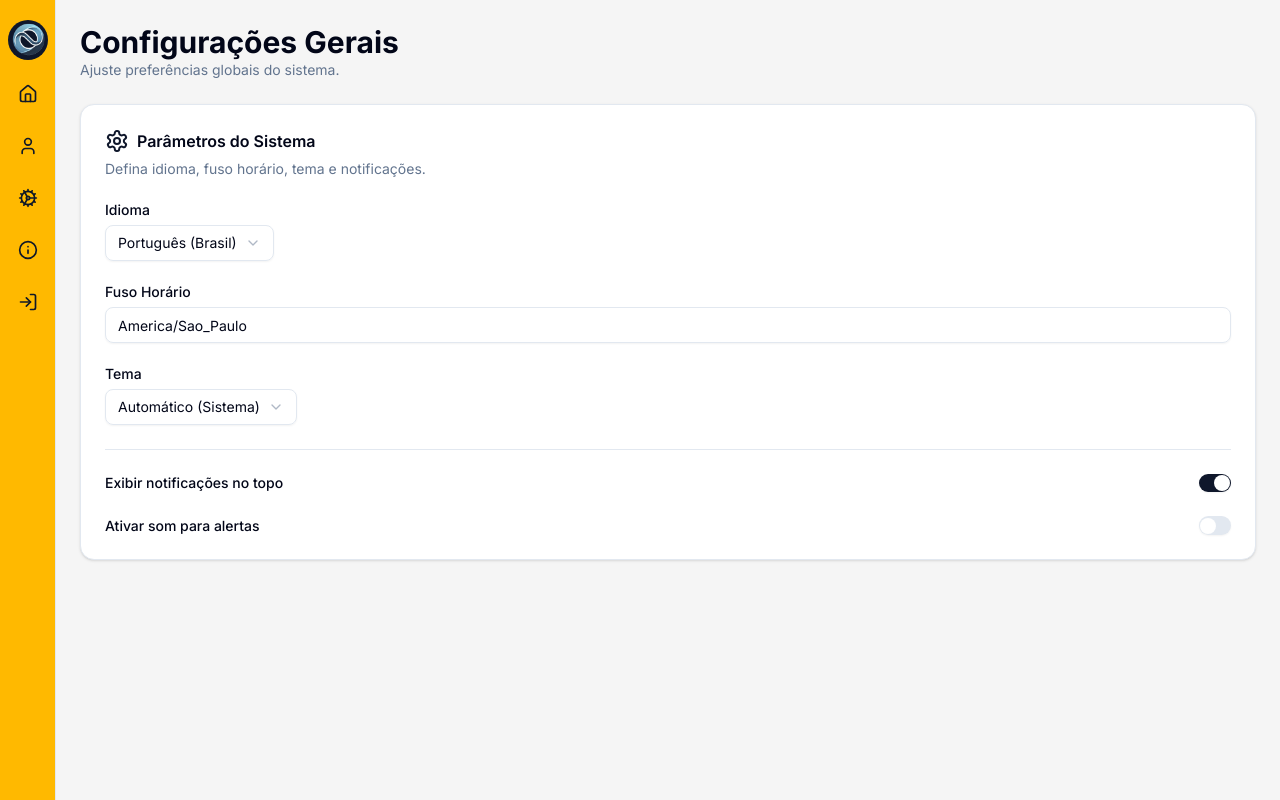
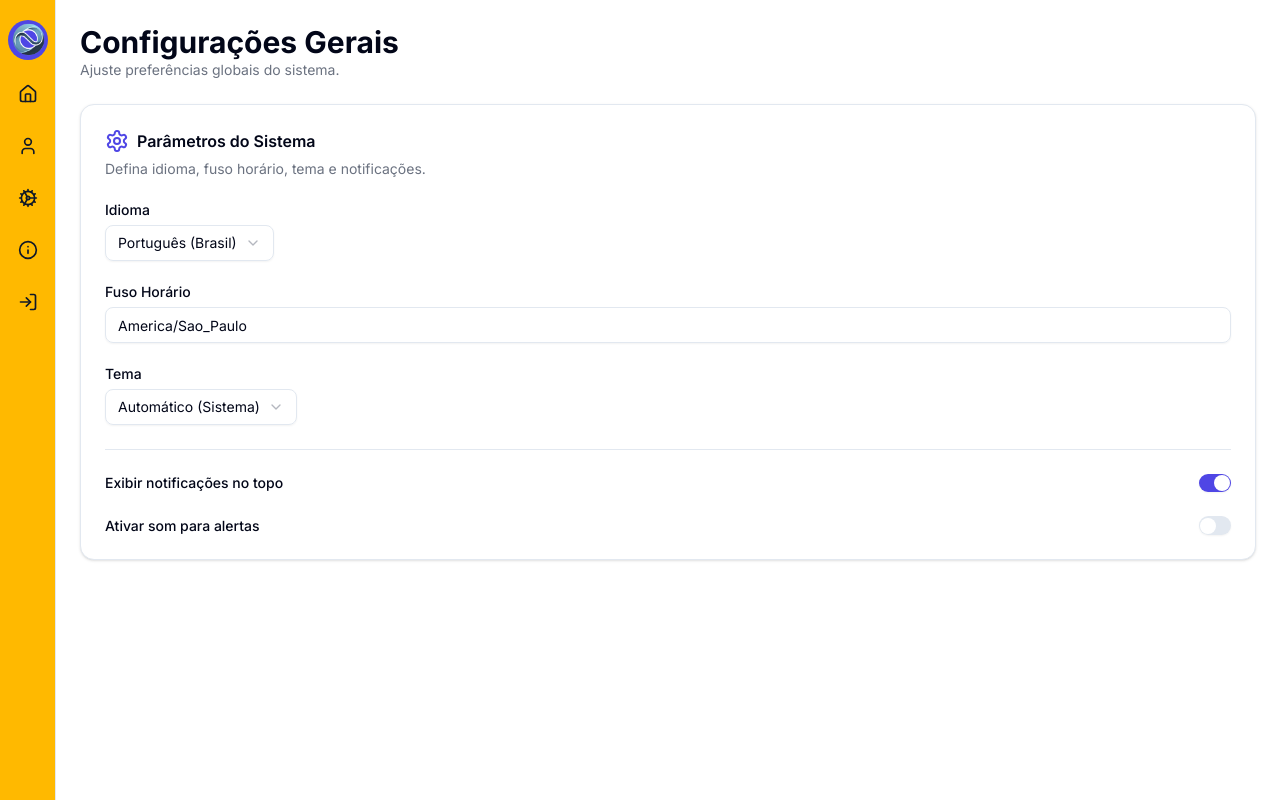
Before and after one commit to GuilhermeBritoFS1/Organize_deploy, a Next.js app in the folder organize/: page /settings/set_geral in a window 1280 px wide. Built offline with nearby package versions, Linux system fonts and the light colour scheme.

Commit message:
Atualizacao da pagina de configuraçoes - Mudança de tema (Escuro / Claro)

```diff
--- a/organize/package.json
+++ b/organize/package.json
@@ -37,6 +37,7 @@
     "flyonui": "^2.1.0",
     "lucide-react": "^0.484.0",
     "next": "^15.2.4",
+    "next-themes": "^0.4.6",
     "postcss": "^8.5.3",
     "radix-ui": "^1.1.3",
     "react": "^19.0.0",
--- a/organize/src/app/globals.css
+++ b/organize/src/app/globals.css
@@ -1,43 +1,38 @@
 @import "tailwindcss";
-
 @plugin "tailwindcss-animate";
 
 @custom-variant dark (&:is(.dark *));
 
-body {
-  font-family: Arial, sans-serif;
-  -webkit-font-smoothing: antialiased;
-  -moz-osx-font-smoothing: grayscale;
-  margin: 0;
-  padding: 0;
-  background-color: #f5f5f5;
-}
-
 :root {
   --radius: 0.625rem;
+
   --background: oklch(1 0 0);
   --foreground: oklch(0.129 0.042 264.695);
+
   --card: oklch(1 0 0);
   --card-foreground: oklch(0.129 0.042 264.695);
+
   --popover: oklch(1 0 0);
   --popover-foreground: oklch(0.129 0.042 264.695);
+
   --primary: oklch(0.208 0.042 265.755);
   --primary-foreground: oklch(0.984 0.003 247.858);
+
   --secondary: oklch(0.968 0.007 247.896);
   --secondary-foreground: oklch(0.208 0.042 265.755);
+
   --muted: oklch(0.968 0.007 247.896);
   --muted-foreground: oklch(0.554 0.046 257.417);
+
   --accent: oklch(0.968 0.007 247.896);
   --accent-foreground: oklch(0.208 0.042 265.755);
+
   --destructive: oklch(0.577 0.245 27.325);
+
   --border: oklch(0.929 0.013 255.508);
   --input: oklch(0.929 0.013 255.508);
   --ring: oklch(0.704 0.04 256.788);
-  --chart-1: oklch(0.646 0.222 41.116);
-  --chart-2: oklch(0.6 0.118 184.704);
-  --chart-3: oklch(0.398 0.07 227.392);
-  --chart-4: oklch(0.828 0.189 84.429);
-  --chart-5: oklch(0.769 0.188 70.08);
+
   --sidebar: oklch(0.984 0.003 247.858);
   --sidebar-foreground: oklch(0.129 0.042 264.695);
   --sidebar-primary: oklch(0.208 0.042 265.755);
@@ -48,30 +43,35 @@ body {
   --sidebar-ring: oklch(0.704 0.04 256.788);
 }
 
-.dark {
+.dark,
+[data-theme='dark'] {
   --background: oklch(0.129 0.042 264.695);
   --foreground: oklch(0.984 0.003 247.858);
+
   --card: oklch(0.208 0.042 265.755);
   --card-foreground: oklch(0.984 0.003 247.858);
+
   --popover: oklch(0.208 0.042 265.755);
   --popover-foreground: oklch(0.984 0.003 247.858);
+
   --primary: oklch(0.929 0.013 255.508);
   --primary-foreground: oklch(0.208 0.042 265.755);
+
   --secondary: oklch(0.279 0.041 260.031);
   --secondary-foreground: oklch(0.984 0.003 247.858);
+
   --muted: oklch(0.279 0.041 260.031);
   --muted-foreground: oklch(0.704 0.04 256.788);
+
   --accent: oklch(0.279 0.041 260.031);
   --accent-foreground: oklch(0.984 0.003 247.858);
+
   --destructive: oklch(0.704 0.191 22.216);
+
   --border: oklch(1 0 0 / 10%);
   --input: oklch(1 0 0 / 15%);
   --ring: oklch(0.551 0.027 264.364);
-  --chart-1: oklch(0.488 0.243 264.376);
-  --chart-2: oklch(0.696 0.17 162.48);
-  --chart-3: oklch(0.769 0.188 70.08);
-  --chart-4: oklch(0.627 0.265 303.9);
-  --chart-5: oklch(0.645 0.246 16.439);
+
   --sidebar: oklch(0.208 0.042 265.755);
   --sidebar-foreground: oklch(0.984 0.003 247.858);
   --sidebar-primary: oklch(0.488 0.243 264.376);
@@ -87,6 +87,7 @@ body {
   --radius-md: calc(var(--radius) - 2px);
   --radius-lg: var(--radius);
   --radius-xl: calc(var(--radius) + 4px);
+
   --color-background: var(--background);
   --color-foreground: var(--foreground);
   --color-card: var(--card);
@@ -105,11 +106,7 @@ body {
   --color-border: var(--border);
   --color-input: var(--input);
   --color-ring: var(--ring);
-  --color-chart-1: var(--chart-1);
-  --color-chart-2: var(--chart-2);
-  --color-chart-3: var(--chart-3);
-  --color-chart-4: var(--chart-4);
-  --color-chart-5: var(--chart-5);
+
   --color-sidebar: var(--sidebar);
   --color-sidebar-foreground: var(--sidebar-foreground);
   --color-sidebar-primary: var(--sidebar-primary);
@@ -127,9 +124,16 @@ body {
 
   body {
     @apply bg-background text-foreground;
+    font-family: Arial, sans-serif;
+    -webkit-font-smoothing: antialiased;
+    -moz-osx-font-smoothing: grayscale;
+    margin: 0;
+    padding: 0;
   }
 
-  :root {
+  :root,
+  .dark {
+    /* Definindo `chart-*` como HSL para fácil uso com Tailwind classes baseadas em HSL */
     --chart-1: 12 76% 61%;
     --chart-2: 173 58% 39%;
     --chart-3: 197 37% 24%;
@@ -144,6 +148,18 @@ body {
     --chart-4: 280 65% 60%;
     --chart-5: 340 75% 55%;
   }
+}
 
+[data-theme='light'] {
+  --background: #ffffff;
+  --foreground: #000000;
+  --muted-foreground: #6b7280;
+  --primary: #4f46e5;
+}
 
+[data-theme='dark'] {
+  --background: #0f172a;
+  --foreground: #ffffff;
+  --muted-foreground: #cbd5e1;
+  --primary: #818cf8;
 }
--- a/organize/src/app/layout.js
+++ b/organize/src/app/layout.js
@@ -1,27 +1,28 @@
+// app/layout.js
+
 import "./globals.css";
 import { Inter } from "next/font/google";
 import { cn } from "../lib/utils";
-
 import { Sidebar } from "@/components/sidebar";
+import ClientLayout from "@/components/ClientLayout"; // novo componente client
 
 const inter = Inter({ subsets: ["latin"] });
 
+export const metadata = {
+  title: "OrgaNize",
+  description: "Organize seu dia com eficiência",
+};
+
 export default function RootLayout({ children }) {
   return (
-    <html lang="pt-br">
-      <head>
-        <title>OrgaNize</title>
-        <meta charSet="UTF-8" />
-        <meta name="viewport" content="width=device-width, initial-scale=1.0" />
-      </head>
+    <html lang="pt-BR" suppressHydrationWarning>
       <body
         className={cn(
           "min-h-screen bg-background font-sans antialiased",
           inter.className
         )}
       >
-        <Sidebar />
-        {children}
+        <ClientLayout>{children}</ClientLayout>
       </body>
     </html>
   );
--- a/organize/src/app/settings/AppSettings.js
+++ b/organize/src/app/settings/AppSettings.js
@@ -2,7 +2,6 @@
 
 "use client";
 
-import { useState } from "react";
 import Link from "next/link";
 import {
   Card,
@@ -19,7 +18,6 @@ import {
   Search,
   ShieldCheck,
 } from "lucide-react";
-import { Switch } from "@/components/ui/switch";
 
 const settingsSections = [
   {
@@ -61,48 +59,26 @@ const settingsSections = [
 ];
 
 export default function AppSettings() {
-  const [darkMode, setDarkMode] = useState(true);
-
-  const themeClasses = darkMode
-    ? "bg-gray-900 text-white"
-    : "bg-white text-black";
-
-  const cardTheme = darkMode
-    ? "bg-gray-800 text-white"
-    : "bg-gray-100 text-black";
-
-  const descriptionTheme = darkMode ? "text-gray-300" : "text-gray-600";
-  const contentTheme = darkMode ? "text-gray-400" : "text-gray-500";
-
   return (
-    <main
-      className={`sm:ml-14 p-4 min-h-screen transition-colors ${themeClasses}`}
-    >
+    <main className="sm:ml-14 p-4 min-h-screen bg-white text-black">
       <div className="flex justify-between items-center mb-6">
         <h1 className="text-3xl font-bold text-center w-full">Configurações</h1>
-        <div className="absolute right-6">
-          <span className="mr-2 text-sm font-medium">🌞</span>
-          <Switch checked={darkMode} onCheckedChange={setDarkMode} />
-          <span className="ml-2 text-sm font-medium">🌙</span>
-        </div>
       </div>
 
       <section className="grid grid-cols-1 sm:grid-cols-2 lg:grid-cols-3 gap-4">
         {settingsSections.map((section) => (
           <Link key={section.title} href={section.href}>
-            <Card
-              className={`hover:shadow-lg transition-shadow cursor-pointer ${cardTheme}`}
-            >
+            <Card className="hover:shadow-lg transition-shadow cursor-pointer bg-gray-100 text-black">
               <CardHeader>
                 <div className="flex items-center gap-2">
                   {section.icon}
                   <CardTitle>{section.title}</CardTitle>
                 </div>
-                <CardDescription className={descriptionTheme}>
+                <CardDescription className="text-gray-600">
                   {section.description}
                 </CardDescription>
               </CardHeader>
-              <CardContent className={`text-sm ${contentTheme}`}>
+              <CardContent className="text-sm text-gray-500">
                 Clique para configurar
               </CardContent>
             </Card>
--- a/organize/src/app/settings/set_geral/page.js
+++ b/organize/src/app/settings/set_geral/page.js
@@ -1,5 +1,6 @@
 "use client";
 
+import { useTheme } from "next-themes";
 import {
   Card,
   CardHeader,
@@ -21,6 +22,8 @@ import { Separator } from "@/components/ui/separator";
 import { Settings } from "lucide-react";
 
 export default function GeralSettings() {
+  const { setTheme, theme } = useTheme();
+
   return (
     <main className="sm:ml-14 p-6 space-y-6">
       <div>
@@ -69,7 +72,10 @@ export default function GeralSettings() {
           {/* Tema */}
           <div className="space-y-2">
             <Label>Tema</Label>
-            <Select defaultValue="system">
+            <Select
+              defaultValue={theme || "system"}
+              onValueChange={(value) => setTheme(value)}
+            >
               <SelectTrigger>
                 <SelectValue placeholder="Selecione o tema" />
               </SelectTrigger>
--- /dev/null
+++ b/organize/src/components/BodyWrapper.js
@@ -0,0 +1,33 @@
+// components/BodyWrapper.js
+"use client";
+
+import { useEffect, useState } from "react";
+import { useTheme } from "next-themes";
+import { Sidebar } from "@/components/sidebar";
+import { cn } from "../lib/utils";
+import { Inter } from "next/font/google";
+
+const inter = Inter({ subsets: ["latin"] });
+
+export function BodyWrapper({ children }) {
+  const { theme } = useTheme();
+  const [mounted, setMounted] = useState(false);
+
+  useEffect(() => setMounted(true), []);
+
+  if (!mounted) return null;
+
+  return (
+    <html lang="pt-BR" data-theme={theme || "light"} suppressHydrationWarning>
+      <body
+        className={cn(
+          "min-h-screen bg-background font-sans antialiased",
+          inter.className
+        )}
+      >
+        <Sidebar />
+        {children}
+      </body>
+    </html>
+  );
+}
--- /dev/null
+++ b/organize/src/components/ClientLayout.js
@@ -0,0 +1,24 @@
+// components/ClientLayout.js
+"use client";
+
+import { useEffect, useState } from "react";
+import { ThemeProvider, useTheme } from "next-themes";
+import { Sidebar } from "@/components/sidebar";
+
+export default function ClientLayout({ children }) {
+  const { theme } = useTheme();
+  const [mounted, setMounted] = useState(false);
+
+  useEffect(() => setMounted(true), []);
+
+  if (!mounted) return null;
+
+  return (
+    <ThemeProvider attribute="class" defaultTheme="system" enableSystem>
+      <div data-theme={theme || "light"}>
+        <Sidebar />
+        {children}
+      </div>
+    </ThemeProvider>
+  );
+}
```
Also changed, not shown: 1 other file (tests, documents, lock files or other folders).
